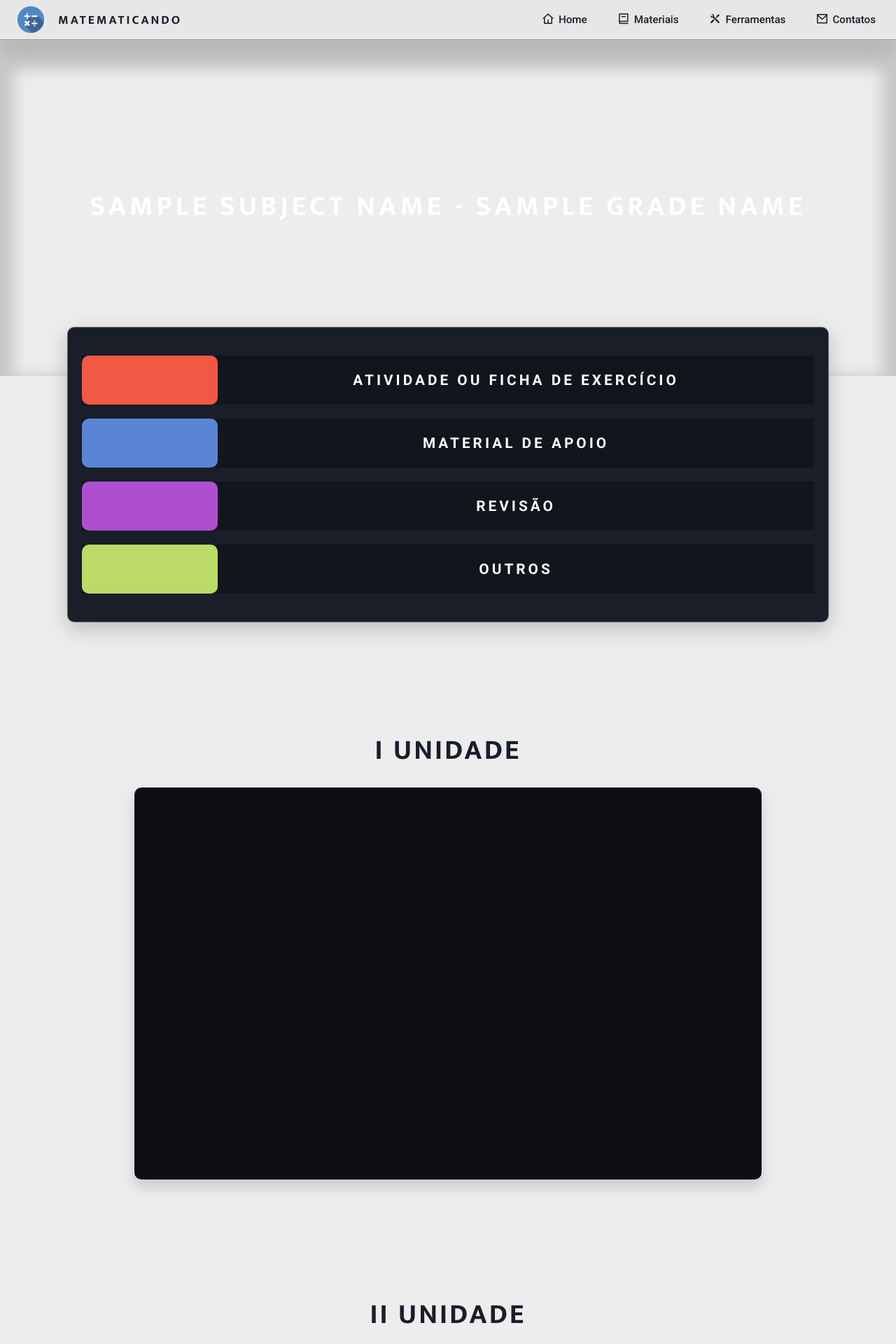
After one commit to projetosetepimr/matematicandoetepimr, a Flask app: template matematicando/templates/materials-l2.html in a window 1280 px wide. The commit adds this page. Shown: the top 1920 px of the page at 70% size. Run offline with Flask 2, Linux system fonts and the light colour scheme; the template is opened without the code that fills it: most values are stand-ins (such as "Sample title", 1, 10 or a date in 2020); some libraries are stand-ins or nearby versions.

Commit message:
materials level 2 page

```diff
--- a/matematicando/static/styles/global.css
+++ b/matematicando/static/styles/global.css
@@ -38,6 +38,11 @@
     --first-year: #3570DF;
     --second-year: #3494CA;
     --third-year: #35C8A5;
+
+    --homework: #F05944;
+    --supporting-materials: #5A84D4;
+    --review: #AE4FCF;
+    --other: #BCDA66;
 }
 
 body {
--- /dev/null
+++ b/matematicando/static/styles/materials-l2.css
@@ -0,0 +1,148 @@
+.main {
+    width: 100%;
+    height: 100%;
+
+    display: flex;
+    flex-direction: column;
+    justify-content: center;
+    align-items: center;
+}
+
+.main section#main-background {
+    background-size: cover;
+    background-repeat: no-repeat;
+    background-position: center center;
+    width: 100%;
+    height: 60vh;
+
+    display: flex;
+    flex-direction: column;
+    align-items: center;
+    justify-content: center;
+
+    border-top: 2px solid rgba(0, 0, 0, 0.141);
+    box-shadow: 0px 20px 20px 20px rgba(0, 0, 0, 0.159) inset;
+}
+
+.main section#main-background.math {
+    background-image: url("../img/main-background-materials/materials-lv2/math-background.jpg");
+}
+
+.main section#main-background.physics {
+    background-image: url("../img/main-background-materials/materials-lv2/physics-background.jpg");
+}
+
+.main section#main-background.chemistry {
+    background-image: url("../img/main-background-materials/materials-lv2/chemistry-background.jpg");
+}
+
+.main section#main-background h1 {
+    font: 2.5rem var(--title-font);
+    color: white;
+    letter-spacing: 5px;
+    text-transform: uppercase;
+    font-weight: 700;
+}
+
+.main section#main-background div#line {
+    border-radius: 10px;
+    width: 30%;
+    height: 6px;
+}
+
+.main section#main-background div#line.first-year {
+    background-color: var(--first-year);
+}
+
+.main section#main-background div#line.second-year {
+    background-color: var(--second-year);
+}
+
+.main section#main-background div#line.third-year {
+    background-color: var(--third-year);
+}
+
+.main section#help-section {
+    background-color: var(--color5);
+    border-radius: 10px;
+    transform: translateY(-70px);
+    border: 1px solid #ededed50;
+    box-shadow: 0px 10px 30px rgba(0, 0, 0, 0.205);
+    margin-bottom: 5rem;
+    padding: 40px 20px;
+    width: 85vw;
+
+    display: flex;
+    flex-direction: column;
+    justify-content: center;
+    align-items: center;
+    gap: 20px;
+}
+
+.main section#help-section div.content-type {
+    background-color: #12151c;
+    width: 100%;
+    height: 70px;
+
+    display: flex;
+    gap: 20px;
+}
+
+.main section#help-section div.content-type div.content-type-color {
+    background-color: red;
+    border-radius: 10px;
+    width: 250px;
+    height: 100%;
+}
+
+.main section#help-section div.content-type div.content-name {
+   width: 100%;
+   height: 100%;
+   margin-right: 20px;
+
+   display: flex;
+   align-items: center;
+   justify-content: center;
+}
+
+.main section#help-section div.content-type div.content-type-color#homework {
+    background-color: var(--homework);
+}
+.main section#help-section div.content-type div.content-type-color#review {
+    background-color: var(--review);
+}
+
+.main section#help-section div.content-type div.content-type-color#supporting-materials {
+    background-color: var(--supporting-materials);
+}
+
+.main section#help-section div.content-type div.content-type-color.other {
+    background-color: var(--other);
+}
+
+.main section#help-section div.content-type div.content-name > p {
+    font: 1.3rem var(--secondary-font);
+    font-weight: 600;
+    text-transform: uppercase;
+    letter-spacing: 4px;
+    color: white;
+}
+
+.main > h1 {
+    font: 2.5rem var(--title-font);
+    margin-bottom: 20px;
+    letter-spacing: 3px;
+    text-transform: uppercase;
+    color: var(--color5);
+    font-weight: 700;
+}
+
+.main > div.content-block {
+    background-color: #0d0f15;
+    margin-bottom: 10rem;
+    border-radius: 10px;
+    width: 70vw;
+    height: 70vh;
+
+    box-shadow: 0px 10px 20px rgba(0, 0, 0, 0.157);
+}
--- /dev/null
+++ b/matematicando/templates/materials-l2.html
@@ -0,0 +1,101 @@
+<!DOCTYPE html>
+<html lang="pt-BR">
+<head>
+    <meta charset="UTF-8">
+    <meta http-equiv="X-UA-Compatible" content="IE=edge">
+    <meta name="viewport" content="width=device-width, initial-scale=1.0">
+    <title>Matematicando - Materiais</title>
+
+    <link rel="stylesheet" href="{{ url_for('static', filename='styles/global.css') }}">
+    <link rel="stylesheet" href="{{ url_for('static', filename='styles/materials-l2.css') }}">
+    <link href="https://cdn.jsdelivr.net/npm/remixicon@3.0.0/fonts/remixicon.css" rel="stylesheet">
+    <link rel="shortcut icon" href="{{ url_for('static', filename='img/example_logo.png')}}" type="image/x-icon">
+</head>
+<body>
+    <header class="header">
+        <div id="header-left">
+            <a href="{{ url_for('Homepage.home') }}">
+                <img src="{{ url_for('static', filename='img/example_logo.png') }}" alt="Matematicando Logo">
+            </a>
+            <h1>Matematicando</h1>
+        </div>
+
+        <nav>
+            <ul id="navlist">
+                <li>
+                    <i class="ri-home-4-line" onclick="redirectTo('/')"></i>
+                    <a href="{{ url_for('Homepage.home') }}">Home</a>
+                </li>
+                <li>
+                    <i class="ri-book-2-line" onclick="redirectTo('/materiais')"></i>
+                    <a href="{{ url_for('Materials.materials') }}">Materiais</a>
+                </li>
+                <li>
+                    <i class="ri-tools-fill" onclick="redirectTo('/ferramentas')"></i>
+                    <a href="{{ url_for('Materials.materials') }}">Ferramentas</a>
+                </li>
+                <li>
+                    <i class="ri-mail-line" onclick="redirectTo('/contatos')"></i>
+                    <a href="{{ url_for('Contacts.contacts') }}">Contatos</a>
+                </li>
+            </ul>
+        </nav>
+    </header>
+
+    <main class="main">
+        <section id="main-background" class="{{ subject_background }}">
+            <h1>{{ subject_name }} - {{ grade_name }}</h1>
+            <div id="line" class="{{ grade_line_color }}"></div>
+        </section>
+
+        <section id="help-section">
+            <div class="content-type">
+                <div class="content-type-color" id="homework"></div>
+                <div class="content-name">
+                    <p>Atividade ou ficha de exercício</p>
+                </div>
+            </div>
+            <div class="content-type">
+                <div class="content-type-color" id="supporting-materials"></div>
+                <div class="content-name">
+                    <p>MATERIAL de apoio</p>
+                </div>
+            </div>
+            <div class="content-type">
+                <div class="content-type-color" id="review"></div>
+                <div class="content-name">
+                    <p>REvisão</p>
+                </div>
+            </div>
+            <div class="content-type">
+                <div class="content-type-color other"></div>
+                <div class="content-name">
+                    <p>Outros</p>
+                </div>
+            </div>
+        </section>
+
+        <h1>I Unidade</h1>
+        <div class="content-block"></div>
+
+        <h1>II Unidade</h1>
+        <div class="content-block"></div>
+
+        <h1>III Unidade</h1>
+        <div class="content-block"></div>
+
+        <h1>IV Unidade</h1>
+        <div class="content-block"></div>
+    </main>
+
+    <footer class="footer">
+        <p>Matematicando, ETEPIMR - 2023</p>
+    </footer>
+
+    <script>
+        function redirectTo(url) {
+            window.location.href = url
+        }
+    </script>
+</body>
+</html>
```
Also changed, not shown: matematicando/templates/materials.html (+10 -10 lines), matematicando/views/materials_bp.py (+26 -2 lines), matematicando/static/img/main-background-materials/materials-lv2/chemistry-background.jpg (added), matematicando/static/img/main-background-materials/materials-lv2/math-background.jpg (added), matematicando/static/img/main-background-materials/materials-lv2/physics-background.jpg (added).
